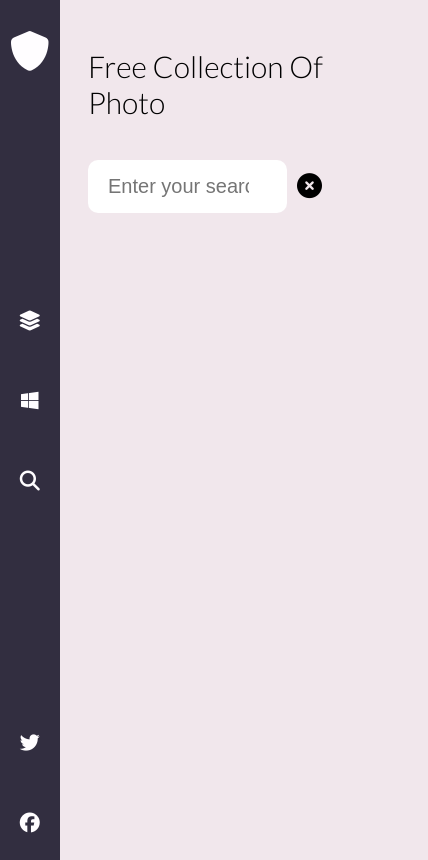
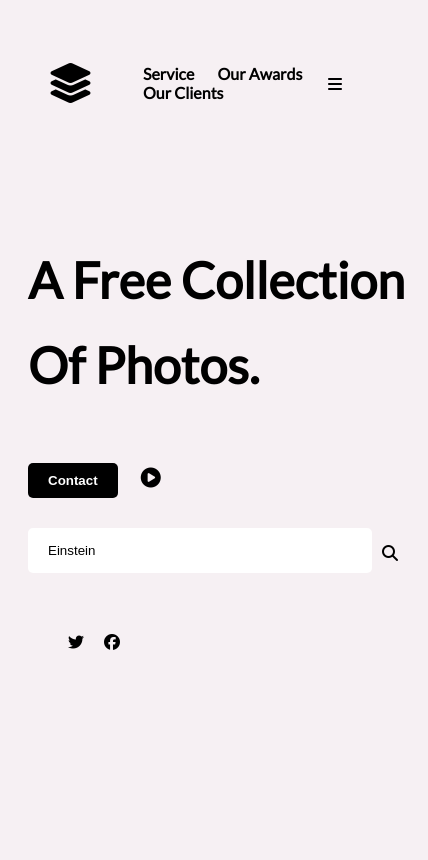
Before and after one commit to GidoSkales/surface-us, a plain HTML site: page index.html in a window 390 px wide. Shown: the whole page, 428 px wide, since content can reach past the window. Drawn offline with nearby package versions, Linux system fonts and the light colour scheme.

Commit message:
Version 2.0

```diff
--- a/index.html
+++ b/index.html
@@ -20,35 +20,37 @@
     <!-- Google Fonts -->
   </head>
   <body>
-    <div class="container">
-      <div class="side__bar">
+    <div class="app">
+      <nav>
         <div class="logo">
-          <i class="fa-solid fa-shield" style="font-size: 40px"></i>
+          <i
+            class="fa-solid fa-solid fa-layer-group"
+            style="font-size: 40px"
+          ></i>
+          <!-- fa-shield -->
         </div>
-        <div class="mid__icons">
-          <a href="#" class="icons"><i class="fa-solid fa-layer-group"></i></a>
-          <a href="index.html" class="icons"
-            ><i class="fa-brands fa-windows"></i
-          ></a>
-          <a style="cursor: pointer" class="icons click"
-            ><i class="fa-solid fa-magnifying-glass"></i
-          ></a>
+        <ul>
+          <a class="nav__links">Service</a>
+          <a class="nav__links">Our Awards</a>
+          <a class="nav__links">Our Clients</a>
+        </ul>
+        <div class="l__uk">
+          <i class="fa-solid fa-bars"></i>
         </div>
-        <div class="labels__socials">
-          <div class="socials">
-            <a href="" class="social__icons"
-              ><i class="fa-brands fa-twitter"></i
-            ></a>
-            <a href="" class="social__icons"
-              ><i class="fa-brands fa-facebook"></i
-            ></a>
+      </nav>
+
+      <section id="flaw">
+        <div>
+          <h3>A Free Collection Of Photos.</h3>
+          <div class="btns__sect">
+            <button class="contact">Contact</button>
+            <button class="video__play">
+              <i class="fa-solid fa-circle-play"></i>
+            </button>
           </div>
         </div>
-      </div>
+      </section>
 
-      <!-- Section -->
-      <section class="display__items">
-        <h4 class="title">Free Collection Of Photo</h4>
       <form id="forms">
         <input
           type="search"
@@ -56,15 +58,35 @@
           class="search"
           placeholder="Enter your search"
           autocomplete="off"
+          value="Einstein"
         />
         <a style="cursor: pointer" id="clear"
-            ><i class="fa-solid fa-circle-xmark"></i
+          ><i class="fa-solid fa-search"></i
         ></a>
       </form>
+
+      <section class="works">
+        <div class="works__img">
+          <img src="" alt="" />
+          <img src="" alt="" />
+          <img src="" alt="" />
+        </div>
+      </section>
+
+      <div class="r">
         <div class="render"></div>
-      </section>
-      <!-- Section -->
       </div>
+
+      <footer>
+        <a href="" class="social__icons"
+          ><i class="fa-brands fa-twitter"></i
+        ></a>
+        <a href="" class="social__icons"
+          ><i class="fa-brands fa-facebook"></i
+        ></a>
+      </footer>
+    </div>
+    <!-- JQUERY -->
     <script src="https://ajax.googleapis.com/ajax/libs/jquery/3.5.1/jquery.min.js"></script>
     <script src="sys.js"></script>
   </body>
--- a/style.css
+++ b/style.css
@@ -11,158 +11,98 @@ html {
   font-size: 16px;
 }
 body {
+  background: #f1e7ec9c;
   box-sizing: border-box;
-  height: 100vh;
-  background: #f1e7ec;
+  min-height: 100vh;
 }
 :root {
   --dark: #322e40;
   --wh: #fffdff;
 }
-/* Container */
-.container {
+
+nav {
   display: flex;
-  flex-direction: row;
+  padding: 20px;
   align-items: center;
   justify-content: space-between;
 }
-.side__bar {
-  background: var(--dark);
-  height: 100%;
-  width: 100px;
-  display: flex;
-  flex-direction: column;
-  line-height: 5;
-  align-items: center;
-  justify-content: space-between;
+.nav__links {
+  padding: 10px;
+  font-weight: bold;
+}
+.app {
   padding: 20px;
-  color: var(--wh);
-  position: fixed;
-  top: 0;
-  left: 0;
-  overflow-x: hidden;
-  /* z-index: -1; */
 }
-/* Side Icons */
-.mid__icons i,
-.socials i {
-  color: var(--wh);
-  font-size: 30px;
-}
-.mid__icons {
-  display: flex;
-  flex-direction: column;
-  align-items: center;
-}
-
-.socials {
-  align-items: center;
-  justify-content: space-between;
-}
-
-/* Section */
-.display__items {
-  margin-left: 100px;
-  height: 100%;
-  padding: 0px 50px;
-  width: auto;
-}
-.display__items h4 {
-  font-size: 30px;
-  font-weight: 300;
-  /* text-transform: lowercase; */
-}
-/* Search */
-.search {
-  border: none;
-
-  border-radius: 10px;
-  width: 100%;
-  padding: 15px 20px;
-  outline-color: var(--wh);
-  /* visibility: hidden; */
-  font-size: 20px;
-  transition: 0.3s linear all;
-}
-.search__active {
-  visibility: hidden;
-  transition: all 0.3s;
-}
-
-/* render pic */
-.render {
-  background: var(--wh);
-  height: 550px;
-  width: calc(390%);
-  border-radius: 30px;
-  overflow: scroll;
-  margin-top: 20px;
-  visibility: hidden;
-}
-
-.render__active {
-  visibility: visible;
-  transition: all 3s;
-}
-
-.social__icons i {
-  font-size: 25px;
-}
-.render > img {
-  width: 100px;
-  height: 100px;
-  margin: 5px;
-  transition: all 1s;
-  overflow: hidden;
-  display: flex;
-  flex-flow: row wrap;
-}
-.render > img:hover {
-  transform: scale(1.1);
-  cursor: pointer;
-}
-#forms {
+#flaw {
+  margin-top: 50px;
+  line-height: 1.7;
   display: flex;
   align-items: center;
   justify-content: space-between;
 }
-#clear {
-  padding: 10px;
+#flaw h3 {
+  font-size: 50px;
+  width: 400px;
 }
-#clear i {
-  font-size: 25px;
+.contact,
+.video__play {
+  padding: 10px 20px;
+  background: none;
+  border: none;
 }
-img {
+.contact {
+  background: black;
+  color: white;
+  font-weight: bold;
+  border-radius: 5px;
+  cursor: pointer;
 }
 
-/* Media queries */
-@media (max-width: 768px) {
-  .side__bar {
-    width: calc(5%);
-    height: 100vh;
-    position: fixed;
-    bottom: 0;
-  }
-  .mid__icons i,
-  .socials i {
-    font-size: 20px;
-  }
-  .display__items {
-    margin-left: 30px;
-    height: 100%;
-  }
-  .render {
-    height: 500px;
-    width: calc(110%);
-  }
+.fa-circle-play {
+  font-size: 20px;
+  cursor: pointer;
 }
-@media (min-width: 769px) {
-  .render {
-    background: var(--wh);
-    height: 600px;
-    width: calc(390%);
-    border-radius: 30px;
-    overflow: scroll;
-    margin-top: 20px;
-  }
+
+input[type="search"] {
+  padding: 15px 20px;
+  background: white;
+  border: none;
+  border-radius: 5px;
+  width: 100%;
 }
+
+form {
+  margin-top: 30px;
+  width: 370px;
+  display: flex;
+}
+#clear {
+  margin-left: 10px;
+  margin-top: 15px;
+}
+
+footer {
+  padding: 30px;
+  display: flex;
+  align-items: center;
+}
+
+.social__icons {
+  padding: 10px;
+  color: black;
+}
+.render {
+  display: flex;
+  flex-flow: row wrap;
+  height: auto;
+  justify-content: center;
+  flex-grow: 1;
+}
+.render img {
+  max-width: 100%;
+  width: 300px;
+  height: 300px;
+  overflow: scroll;
+  object-fit: contain;
+  flex-flow: row wrap;
+}
--- a/sys.js
+++ b/sys.js
@@ -21,23 +21,22 @@ const initApp = () => {
 };
 
 const formSubmission = () => {
-  document.querySelector("#forms").addEventListener("submit", (event) => {
-    event.preventDefault();
-    const parseURL = `https://api.unsplash.com/search/photos?&query=${searchBar.value}&client_id=dmKyr8pE9N2ZsJm_htuP9iifZlGo1A8uKjmNGvlXius&per_page=40`;
-    //
-    fetch(parseURL)
-      .then((res) => {
-        return res.json();
-      })
-      .then((data) => {
-        data.results.forEach((photo) => {
-          console.log(photo.urls.regular);
-          const image = `
-           <img src="${photo.urls.regular}"/>`;
-          $(".render").append(image);
+  (function () {
+    document.querySelector("#search").addEventListener("input", (s) => {
+      s.preventDefault();
+
+      fetch(
+        `https://api.unsplash.com/search/photos?&query=${s.target.value}&client_id=dmKyr8pE9N2ZsJm_htuP9iifZlGo1A8uKjmNGvlXius&per_page=40`
+      )
+        .then((response) => response.json())
+        .then((data) => {
+          console.log(data);
+          data.results.forEach((img) => {
+            $(".render").append(`<img src='${img.urls.regular}'>`);
+          });
         });
-      });
-  });
+    });
+  })();
 };
 formSubmission();
 
```
Also changed, not shown: app.js (+15 -27 lines), indexx.html (deleted, +0 -44 lines), indexxs.html (added, +77 -0 lines), Screenshot_20220324_002802.png (added). Lines whose indentation alone changed are shown as unchanged.
